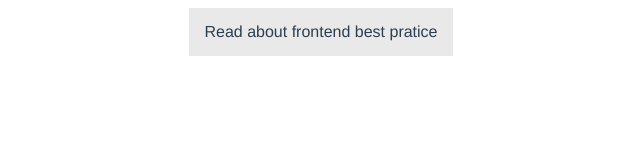
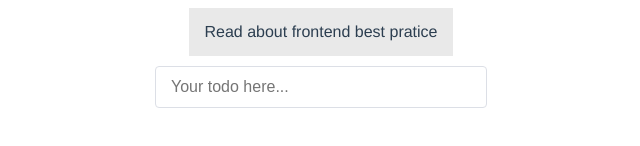
Before and after one commit to ruslanzharkov/vue-todo, a Vue app: page / in a window 1280 px wide. Shown: the part 188-334 px from the top of the page, without its empty margins (319-959 px from the left). Built offline with nearby package versions, Linux system fonts and the light colour scheme.

Commit message:
Added add func with store

```diff
--- a/src/components/Main.vue
+++ b/src/components/Main.vue
@@ -7,19 +7,42 @@
           {{todo.title}}
         </div>
       </div>
+      <form @submit.prevent="addTodo">
+        <input type="text" class="todo-input" placeholder="Your todo here..." v-model="newTodo"/>
+      </form>
     </div>
   </div>
 </template>
 
 <script>
-import { mapState } from 'vuex';
+import { mapState, mapMutations } from 'vuex';
 
 export default {
   name: 'HelloWorld',
+  data() {
+    return {
+      newTodo: ''
+    }
+  },
   computed: mapState([
     'title',
     'todos'
-  ])
+  ]),
+  methods: {
+    ...mapMutations([
+      'ADD_TODO',
+    ]),
+    addTodo: function() {
+      let todo = {
+        title: this.newTodo,
+        completed: false
+      };
+
+      this.ADD_TODO(todo);
+      this.newTodo = ''
+    }
+  },
+
 }
 </script>
 
@@ -32,17 +55,40 @@ body {
 h3 {
   margin: 40px 0 0;
 }
+
 .todos {
   display: flex;
   align-items: center;
   flex-direction: column;
 }
+
 .todo {
   flex: 1;
   padding: 15px;
   background-color: #E9E9E9;
   margin-bottom: 10px;
 }
+
+.todo-input {
+  background-color: #fff;
+  background-image: none;
+  border-radius: 4px;
+  border: 1px solid #dcdfe6;
+  color: #606266;
+  display: inline-block;
+  font-size: inherit;
+  height: 40px;
+  line-height: 40px;
+  outline: 0;
+  padding: 0 15px;
+  transition: border-color 1s ease;
+  width: 300px;
+}
+
+.todo-input:focus {
+  border-color: #42b983;
+}
+
 a {
   color: #42b983;
 }
```
